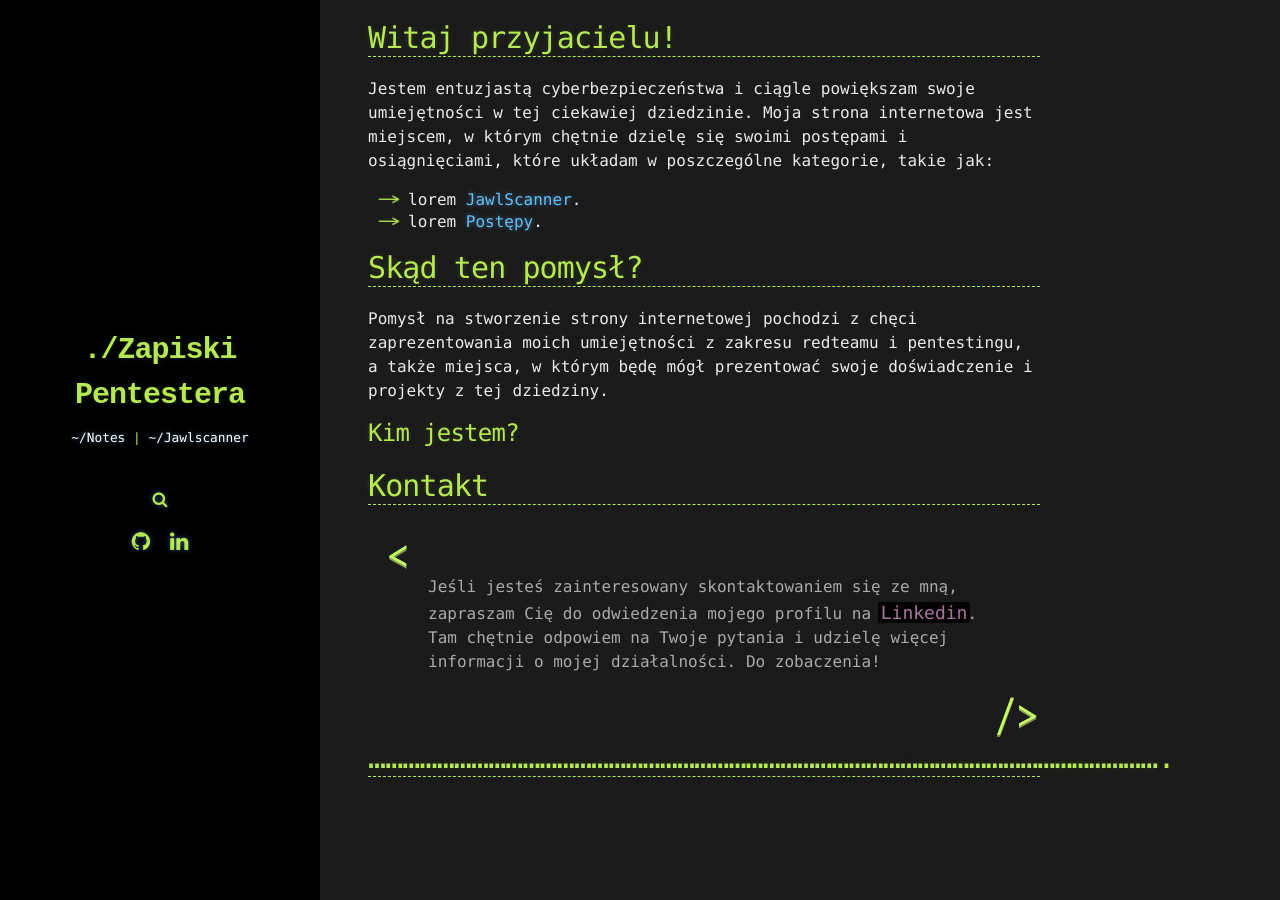
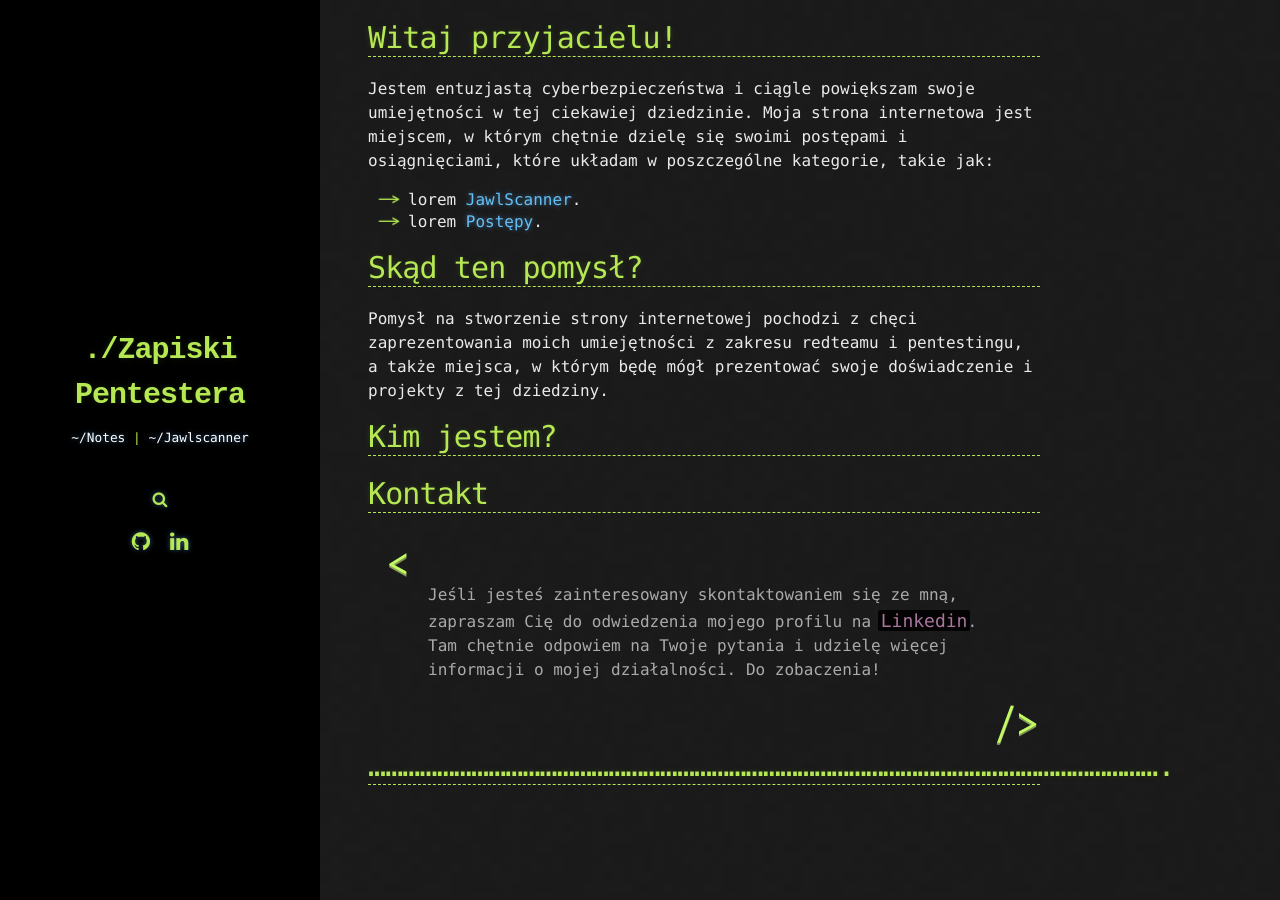
Before and after one commit to Cyberjali/Cyberjali.github.io, a Jekyll site: the page built from _pages/index.md, in a window 1280 px wide. Built offline with Jekyll 4.4.1, drawn with Linux system fonts in a browser that asks for light colours; comment, search, counter and statistics services are not loaded.

```diff
--- a/_pages/index.md
+++ b/_pages/index.md
@@ -15,7 +15,7 @@ Jestem entuzjastą cyberbezpieczeństwa i ciągle powiększam swoje umiejętnoś
 
 Pomysł na  stworzenie strony internetowej pochodzi z chęci zaprezentowania moich umiejętności z zakresu redteamu i pentestingu, a także miejsca, w którym będę mógł prezentować swoje doświadczenie i projekty z tej dziedziny.
 
-## Kim jestem?
+# Kim jestem?
 
 
 
```
